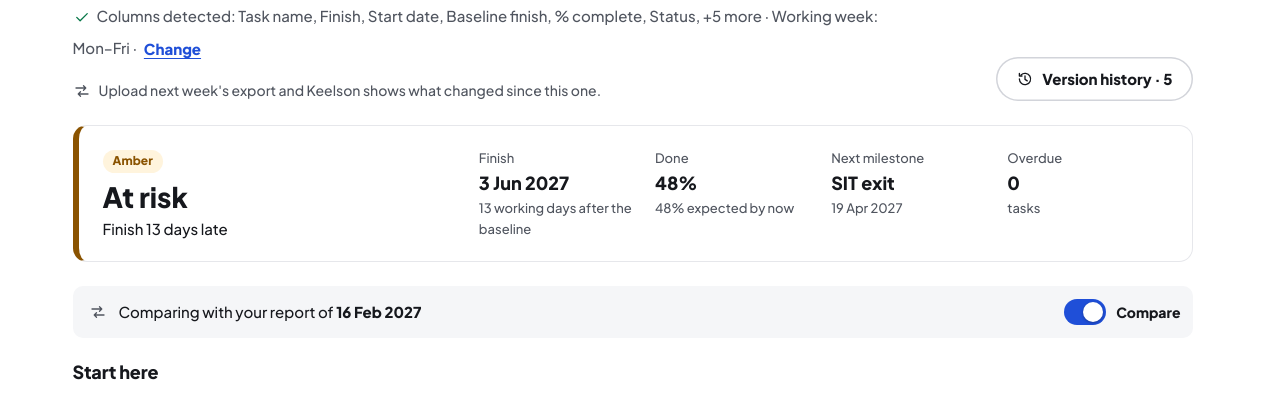
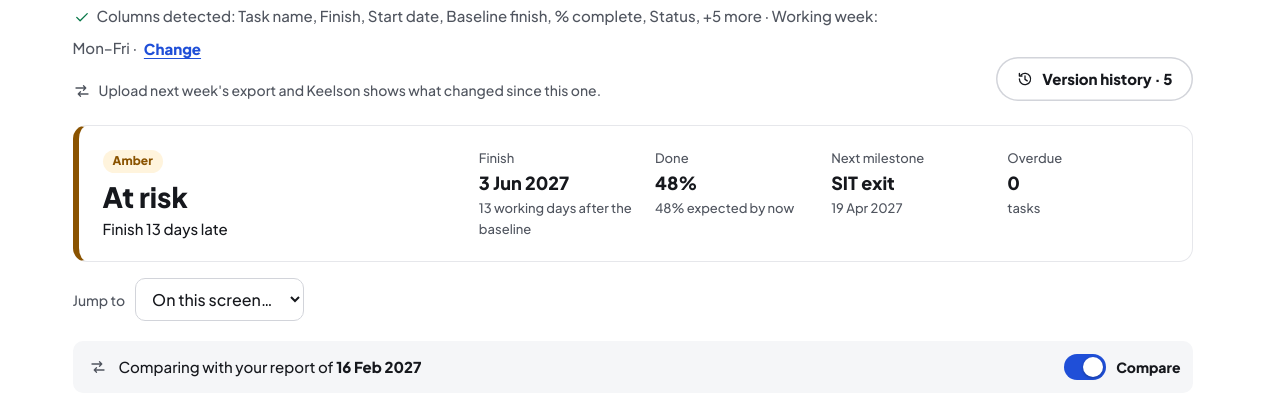
Before and after one commit to Prabhupadhar/keelson-site, a plain HTML site: page app.html in a window 1280 px wide. Both pictures are taken after a click on the button "No file? Try a sample plan". Shown: the part 199-595 px from the top of the page. Drawn offline with Linux system fonts and the light colour scheme.

Commit message:
Publish: jump list on the reports screen
Generated from keelson main with tools/publish_site.py.

Co-Authored-By: Claude Fable 5.2 <noreply@anthropic.com>
Claude-Session: https://claude.ai/code/session_01Amkb8PZTuTJQyQ7z1RvTP5

```diff
--- a/app.html
+++ b/app.html
@@ -210,6 +210,9 @@ textarea.paste:focus { outline: none; border-color: var(--focus); box-shadow: 0
 .v-facts { display: grid; grid-template-columns: repeat(auto-fit, minmax(130px, 1fr)); gap: 16px }
 .v-facts span, .v-facts small { display: block; font-size: 13px; color: var(--muted) } .v-facts b { display: block; font-size: 18px; overflow-wrap: anywhere }
 @media (max-width: 700px) { .verdict { grid-template-columns: 1fr } }
+/* the reports screen is long: one row of jumps to its sections */
+.jump { display: flex; flex-wrap: wrap; align-items: center; gap: 10px; margin: -8px 0 20px; font-size: 14px; color: var(--muted) } .jump select { width: auto; min-height: 40px }
+#gallery, #pp, #pc, #chase, #upd, #acts { scroll-margin-top: 84px }
 /* nothing to pay for before a plan is open: the Pro button stays, quietly */
 body:has(#v-upload:not([hidden])) #pro-btn { background: transparent; color: var(--ink); box-shadow: inset 0 0 0 1px var(--line-strong) }
 #pro-btn { transition: none } /* it changes style with the view: never show a half-way, low-contrast state */
@@ -609,6 +612,7 @@ dialog[open] { animation: pop var(--dur-3) var(--ease-out) }
       <button class="btn line" type="button" id="hist-btn" data-hist><svg class="ic" aria-hidden="true"><use href="#i-history"/></svg><span id="hist-n">Version history</span></button>
     </div>
     <div class="verdict" id="verdict" aria-label="Where the plan stands" hidden></div>
+    <nav class="jump" id="jump" aria-label="On this screen" hidden></nav>
     <div class="compare" data-compare hidden></div>
     <div id="gallery"></div>
     <section class="card chase" id="pp" aria-labelledby="h-pp" hidden>
@@ -797,6 +801,6 @@ dialog[open] { animation: pop var(--dur-3) var(--ease-out) }
 <script src="actions.js?v=397879ca"></script>
 <script src="studio.js?v=a272b249"></script>
 <script src="store-config.js?v=bee35025"></script>
-<script src="app.js?v=f0890c7c"></script>
+<script src="app.js?v=38fecfa1"></script>
 </body>
 </html>
--- a/app.js
+++ b/app.js
@@ -693,7 +693,13 @@
     paintDetected();
     fitThumbs();
     paintPP(); paintPC(); paintChase(); paintUpd(); paintActs();
+    // jumps to the sections that are showing
+    const here = JUMP.filter(([id]) => !$(id).hidden); $("jump").hidden = here.length < 3;
+    $("jump").innerHTML = `<label for="jump-to">Jump to</label><select class="in" id="jump-to"><option value="">On this screen…</option>${here.map(([id, t]) => `<option value="${id}">${t}</option>`).join("")}</select>`; // one tab stop, not six
   }
+  const JUMP = [["gallery", "Reports"], ["pp", "Ready to paste"], ["pc", "Plan checks"], ["chase", "Chase list"], ["upd", "Collect updates"], ["acts", "Actions log"]];
+  $("jump").addEventListener("change", e => { const id = e.target.value; if (!id) return; e.target.value = ""; const el = $(id), h = el.querySelector("h3");
+    el.scrollIntoView({ behavior: matchMedia("(prefers-reduced-motion: reduce)").matches ? "auto" : "smooth", block: "start" }); if (h) { h.tabIndex = -1; h.focus({ preventScroll: true }); } });
   // paperwork (brief.js): stand-up, status message, look-ahead and agenda as text. The stand-up is free; copying the rest is Pro
   const PP = [["today", "Today's stand-up", "Overdue, due and starting, by person", true], ["message", "Status message", "This week's status for the sponsor, the client or the team"],
     ["look", "Look-ahead by person", "Every open task in the coming weeks"], ["agenda", "Meeting agenda", "The next progress meeting, from the plan and your actions log"]];
```
